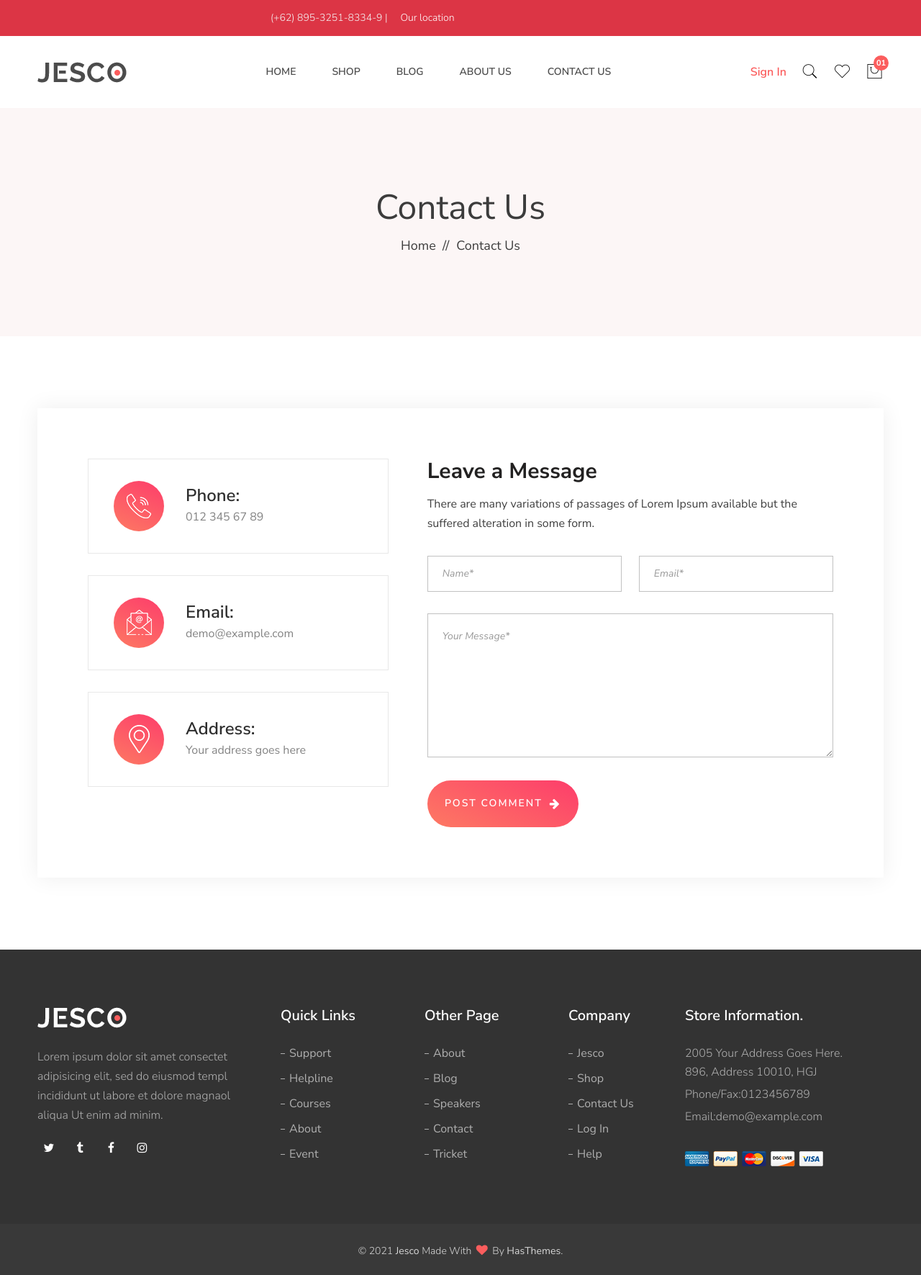
After one commit to gurnitha/2024-Dj-After65Store, a Django app: page /contact/ in a window 1280 px wide. The commit adds this page. Shown: the whole page at 72% size. Run offline with Django 5.2, Linux system fonts and the light colour scheme; some libraries are stand-ins or nearby versions; some web fonts are replaced.

Commit message:
4. Membuat laman contact

```diff
--- a/app/setting/urls.py
+++ b/app/setting/urls.py
@@ -4,11 +4,13 @@
 from django.urls import path
 
 # Locals
-from app.setting.views import about_view
+from app.setting.views import about_view, contact_view
 
 # namespace
 app_name = 'setting'
 
+
 urlpatterns = [
     path('about/', about_view, name='about'),
+    path('contact/', contact_view, name='contact'),
 ]
--- a/app/setting/views.py
+++ b/app/setting/views.py
@@ -7,3 +7,8 @@ from django.shortcuts import render
 def about_view(request):
 
 	return render(request, 'setting/about.html')
+
+
+def contact_view(request):
+
+	return render(request, 'setting/contact.html')
--- a/templates/setting/about.html
+++ b/templates/setting/about.html
@@ -1,4 +1,4 @@
-<!-- templates/shop/index.html -->
+<!-- templates/setting/about.html -->
 {% extends 'base.html' %}
 {% load static %}
 
--- /dev/null
+++ b/templates/setting/contact.html
@@ -0,0 +1,98 @@
+<!-- templates/setting/contact.html -->
+{% extends 'base.html' %}
+{% load static %}
+
+{% block content %}
+
+    <!-- breadcrumb-area start -->
+    <div class="breadcrumb-area">
+        <div class="container">
+            <div class="row align-items-center justify-content-center">
+                <div class="col-12 text-center">
+                    <h2 class="breadcrumb-title">Contact Us</h2>
+                    <!-- breadcrumb-list start -->
+                    <ul class="breadcrumb-list">
+                        <li class="breadcrumb-item"><a href="index.html">Home</a></li>
+                        <li class="breadcrumb-item active">Contact Us</li>
+                    </ul>
+                    <!-- breadcrumb-list end -->
+                </div>
+            </div>
+        </div>
+    </div>
+    <!-- breadcrumb-area end -->
+
+    <!-- Contact Area Start -->
+    <div class="contact-area pt-100px pb-100px">
+        <div class="container">
+            <div class="contact-wrapper">
+                <div class="row">
+
+                	<!-- phone, email, address -->
+                    <div class="col-lg-5">
+                        <div class="contact-info">
+                            <div class="single-contact">
+                                <div class="icon-box">
+                                    <img src="assets/images/icons/4.png" alt="">
+                                </div>
+                                <div class="info-box">
+                                    <h5 class="title" >Phone:</h5>
+                                    <p><a href="tel:0123456789">012 345 67 89</a></p>
+                                </div>
+                            </div>
+                            <div class="single-contact">
+                                <div class="icon-box">
+                                    <img src="assets/images/icons/5.png" alt="">
+                                </div>
+                                <div class="info-box">
+                                    <h5 class="title" >Email:</h5>
+                                    <p><a href="mailto:demo@example.com">demo@example.com</a></p>
+                                </div>
+                            </div>
+                            <div class="single-contact">
+                                <div class="icon-box">
+                                    <img src="assets/images/icons/6.png" alt="">
+                                </div>
+                                <div class="info-box">
+                                    <h5 class="title" >Address:</h5>
+                                    <p>Your address goes here</p>
+                                </div>
+                            </div>
+                        </div>
+                    </div>
+                    <!-- phone, email, address end -->
+
+                    <!-- contact form -->
+                    <div class="col-lg-7">
+                        <div class="contact-form">
+                            <div class="contact-title mb-30">
+                                <h2 class="title" data-aos="fade-up" data-aos-delay="200">Leave a Message</h2>
+                                <p>There are many variations of passages of Lorem Ipsum available but the
+                                    suffered alteration in some form.</p>
+                            </div>
+                            <form class="contact-form-style" id="contact-form" action="assets/php/mail.php" method="post">
+                                <div class="row">
+                                    <div class="col-lg-6" data-aos="fade-up" data-aos-delay="200">
+                                        <input name="name" placeholder="Name*" type="text" />
+                                    </div>
+                                    <div class="col-lg-6" data-aos="fade-up" data-aos-delay="200">
+                                        <input name="email" placeholder="Email*" type="email" />
+                                    </div>
+                                    <div class="col-lg-12" data-aos="fade-up" data-aos-delay="200">
+                                        <textarea name="message" placeholder="Your Message*"></textarea>
+                                        <button class="btn btn-primary mt-4" data-aos="fade-up" data-aos-delay="200" type="submit">Post Comment <i class="fa fa-arrow-right"></i></button>
+                                    </div>
+                                </div>
+                            </form>
+                            <p class="form-messege"></p>
+                        </div>
+                    </div>
+                    <!-- contact form end -->
+
+                </div>
+            </div>
+        </div>
+    </div>
+    <!-- Contact Area End -->
+
+{% endblock content %}
--- a/templates/shared/02_header.html
+++ b/templates/shared/02_header.html
@@ -19,7 +19,7 @@
                                 <li><a href="{% url 'blog:post_list' %}">Blog</a>
                                 </li>
                                 <li><a href="{% url 'setting:about' %}">About us</a></li>
-                                <li><a href="contact.html">Contact us</a></li>
+                                <li><a href="{% url 'setting:contact' %}">Contact us</a></li>
                             </ul>
                         </div>
                     </div>
```
Also changed, not shown: README.md.
